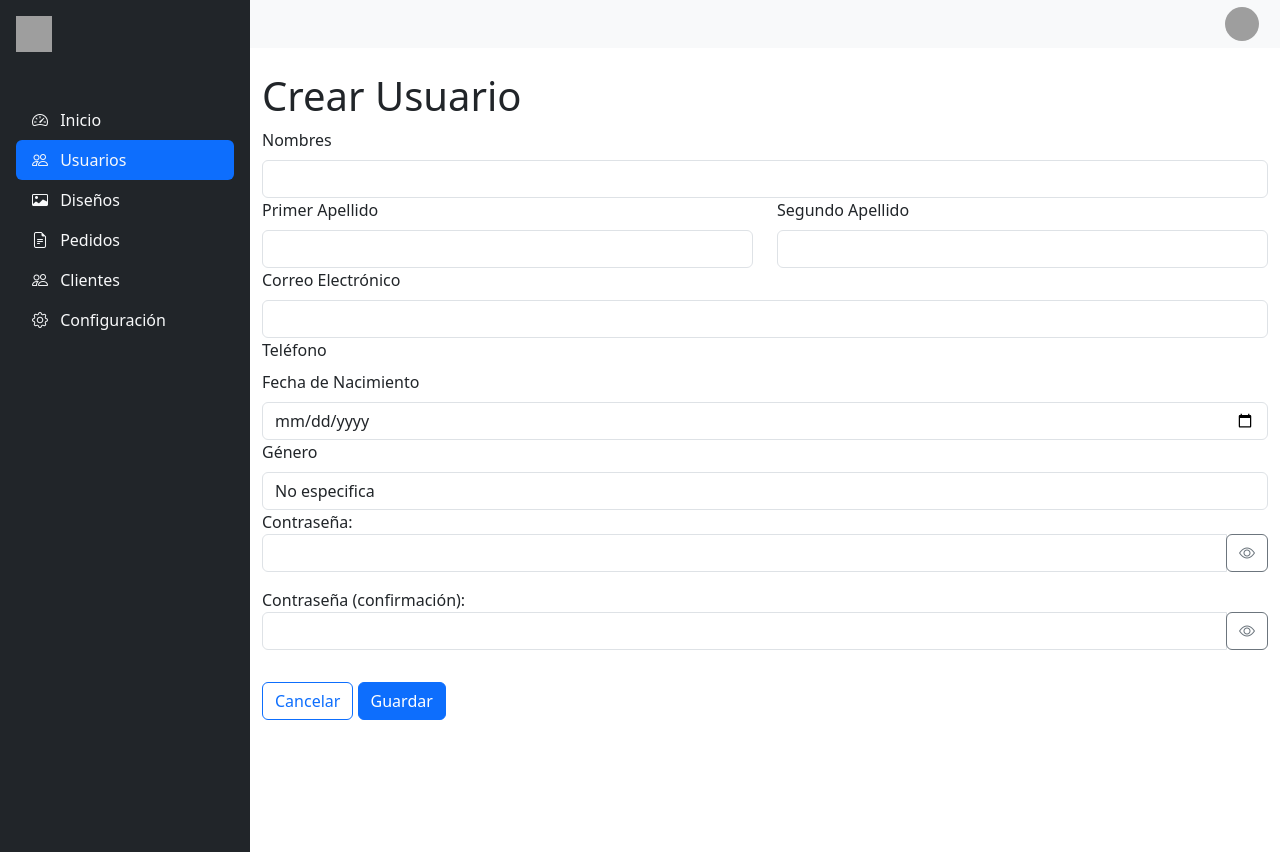
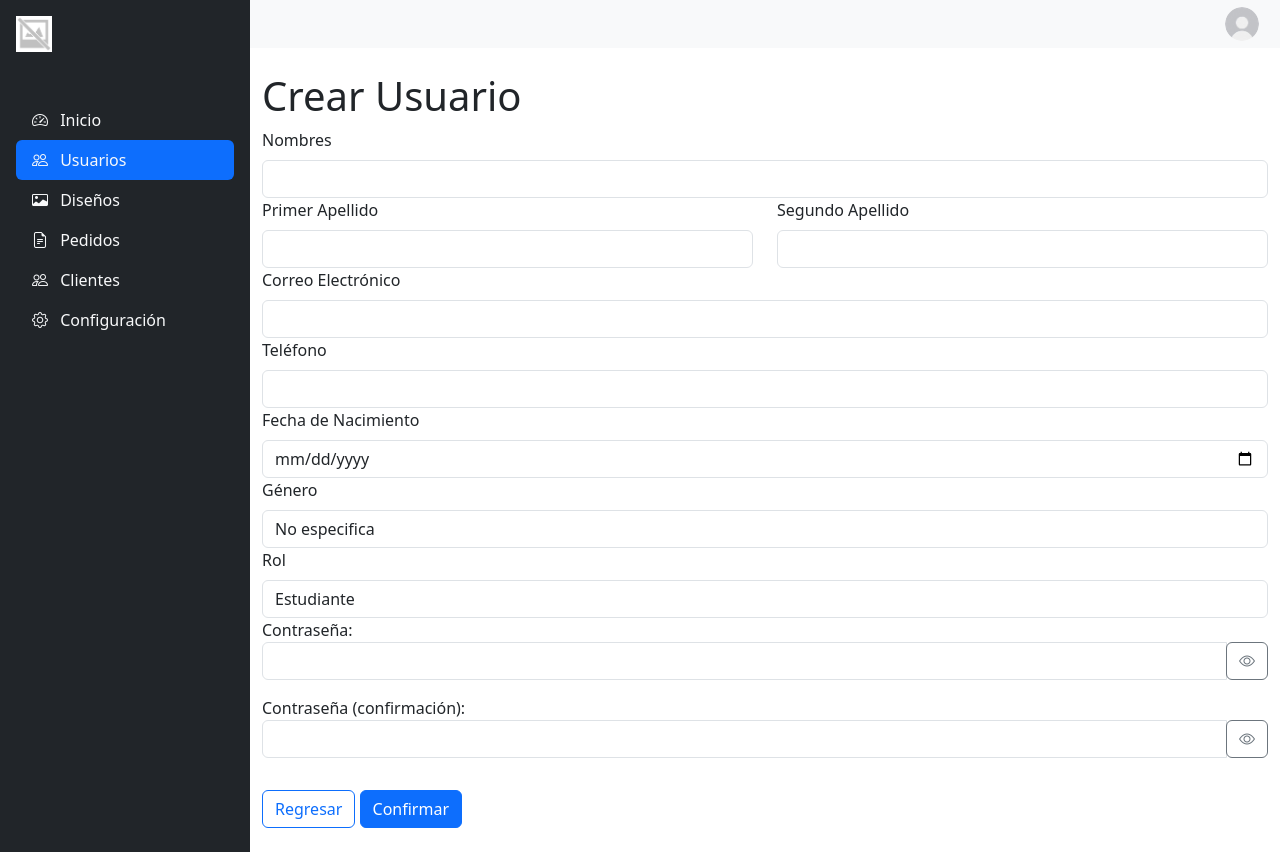
Before and after one commit to wmoralesl/ccmillennium, a Django app: page /admin/u/crear/ in a window 1280 px wide. Run offline with Django 5.2, Linux system fonts and the light colour scheme; the visitor is signed in with stand-in values (Sample User, id 1); some libraries are stand-ins or nearby versions; grey boxes are pictures that could not be loaded.

Commit message:
[Update]: Coreccion de campos

```diff
--- a/apps/users/forms.py
+++ b/apps/users/forms.py
@@ -5,7 +5,7 @@ from django.contrib.auth.forms import UserCreationForm
 class UserUpdateForm(forms.ModelForm):
     class Meta:
         model = User
-        fields = ['username', 'email', 'first_name', 'last_name', 'phone', 'birthdate', 'gender', 'photo', 'role']
+        fields = ['username', 'email', 'first_name', 'last_name', 'second_last_name', 'dpi','phone', 'birthdate', 'gender', 'photo', 'role', 'address']
         widgets = {
             'birthdate': forms.DateInput(attrs={
                 'type': 'date',
@@ -14,17 +14,17 @@ class UserUpdateForm(forms.ModelForm):
         }
 
 class CustomUserCreationForm(UserCreationForm):
-    email = forms.EmailField(required=True)
+    # email = forms.EmailField(required=True)
     date_of_birth = forms.DateField(
         widget=forms.DateInput(attrs={'type': 'date'}),
     )
 
     class Meta:
         model = User
-        fields = ('email', 'first_name', 'last_name', 'second_last_name', 'phone', 'birthdate', 'gender', 'password1', 'password2')
+        fields = ('first_name', 'last_name', 'second_last_name', 'phone', 'birthdate', 'email', 'gender', 'password1', 'password2', 'role')
 
     def clean_email(self):
         email = self.cleaned_data.get('email')
-        if User.objects.filter(email=email).exists():
+        if email and User.objects.filter(email=email).exists():
             raise forms.ValidationError("Este correo electrónico ya está registrado.")
         return email
--- a/apps/users/templates/users/user_formCreate.html
+++ b/apps/users/templates/users/user_formCreate.html
@@ -9,7 +9,7 @@
 
             <div class="form-group">
                 <label for="{{ form.first_name.id_for_label }}" class="form-label">Nombres</label>
-                {{ form.first_name|add_class:"form-control" }}
+                {{ form.first_name|add_class:"form-control"}}
             </div>
             <div class="row">
 
@@ -31,8 +31,8 @@
             </div>
 
             <div class="form-group">
-                <label for="{{ form.phone_number.id_for_label }}" class="form-label">Teléfono</label>
-                {{ form.phone_number|add_class:"form-control" }}
+                <label for="{{ form.phone.id_for_label }}" class="form-label">Teléfono</label>
+                {{ form.phone|add_class:"form-control" }}
             </div>
 
             <div class="form-group">
@@ -43,6 +43,11 @@
             <div class="form-group">
                 <label for="{{ form.gender.id_for_label }}" class="form-label">Género</label>
                 {{ form.gender|add_class:"form-control" }}
+            </div>
+
+            <div class="form-group">
+                <label for="{{ form.role.id_for_label }}" class="form-label">Rol</label>
+                {{ form.role|add_class:"form-control" }}
             </div>
 
             <div class="mb-3 position-relative">
@@ -68,8 +73,8 @@
                 </div>
             </div>
 
-            <a class="btn btn-outline-primary mt-3" href="{% url 'users:list' %}">Cancelar</a>
-            <button class="btn btn-primary mt-3" type="submit">Guardar</button>
+            <a class="btn btn-outline-primary mt-3" href="{% url 'users:list' %}">Regresar</a>
+            <button class="btn btn-primary mt-3" type="submit">Confirmar</button>
         </form>
     </div>
 
```
Also changed, not shown: static/img/untils/noimage.jpg (added), static/img/untils/nophoto.jpg (added).
